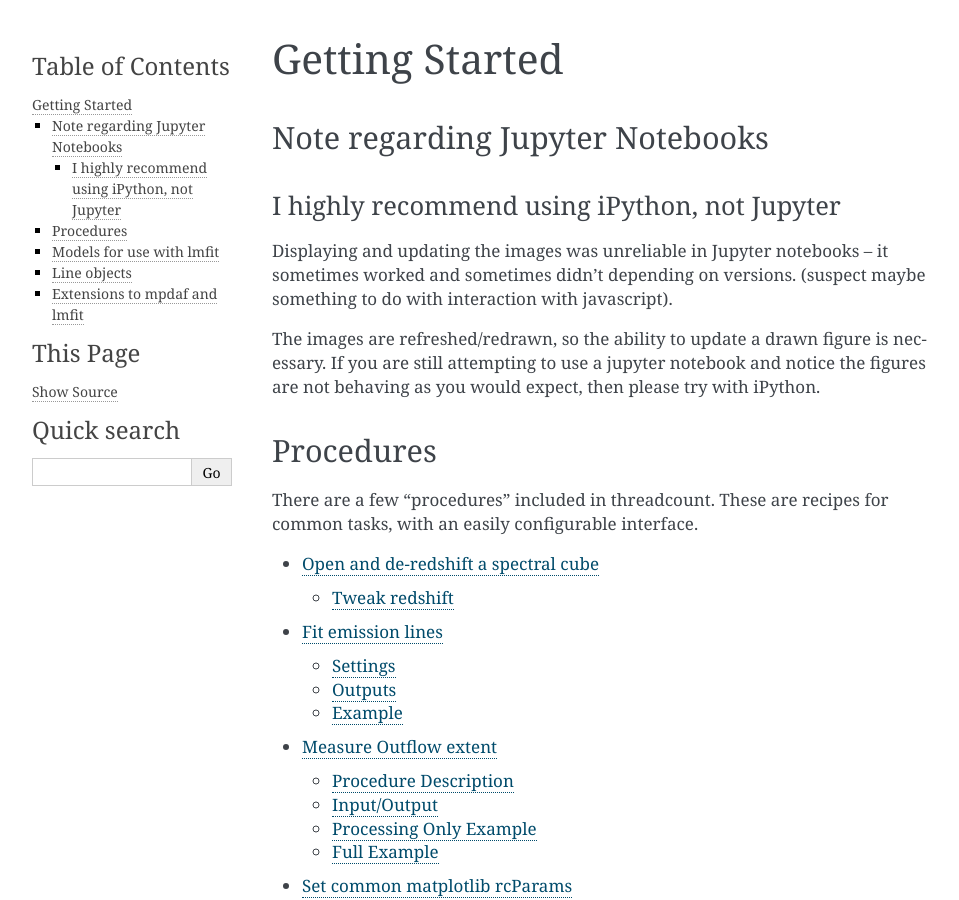
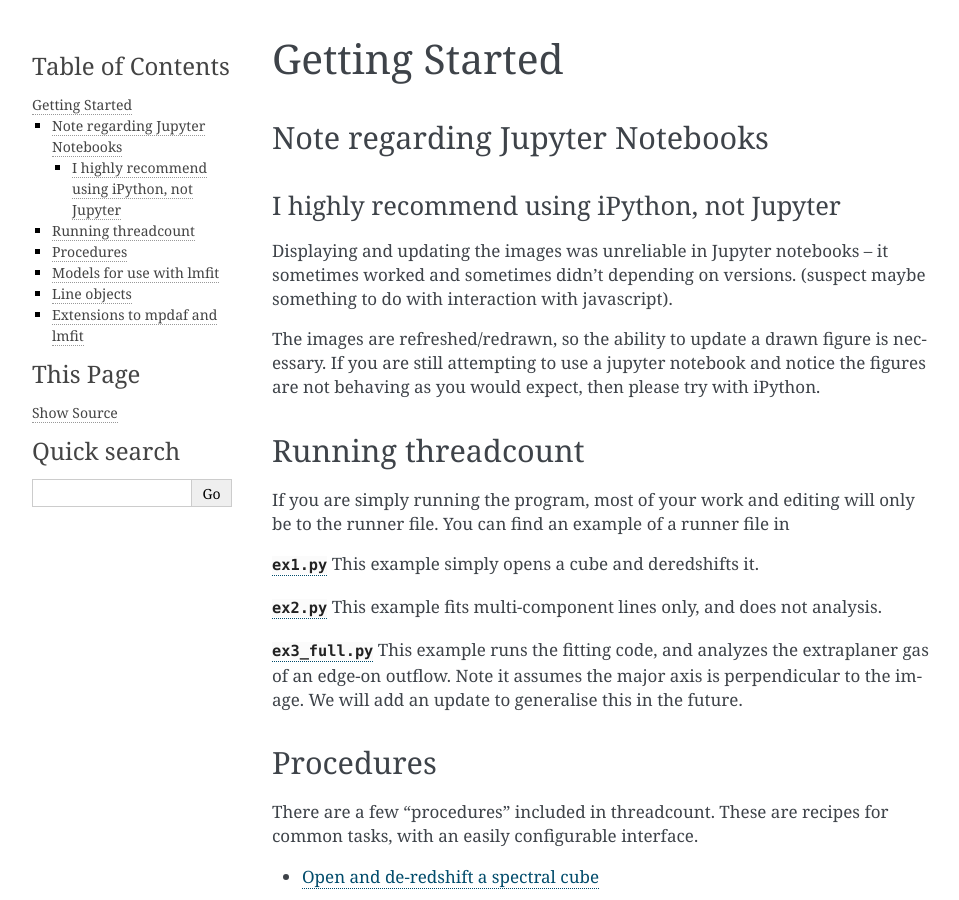
Before and after one commit to astrodee/threadcount, a Sphinx documentation site: the page built from docs/source/getting_started.rst, in a window 1280 px wide and 900 px high. Shown: the whole window, without its empty margins (148-1107 px from the left). Built offline with Sphinx 7.4.7, drawn with Linux system fonts in a browser that asks for light colours.

Commit message:
Update getting_started.rst

```diff
--- a/docs/source/getting_started.rst
+++ b/docs/source/getting_started.rst
@@ -17,6 +17,17 @@ necessary. If you are still attempting to use a jupyter notebook
 and notice the figures are not behaving as you would expect, then
 please try with iPython.
 
+Running threadcount
+===================
+
+If you are simply running the program, most of your work and editing
+will only be to the runner file. You can find an example of a runner file in
+
+:download:`ex1.py <examples/ex1.py>` This example simply opens a cube and deredshifts it.
+
+:download:`ex2.py <examples/ex2.py>` This example fits multi-component lines only, and does not analysis.
+
+:download:`ex3_full.py <examples/ex3_full.py>` This example runs the fitting code, and analyzes the extraplaner gas of an edge-on outflow. Note it assumes the major axis is perpendicular to the image. We will add an update to generalise this in the future.
 
 Procedures
 ==========
```
